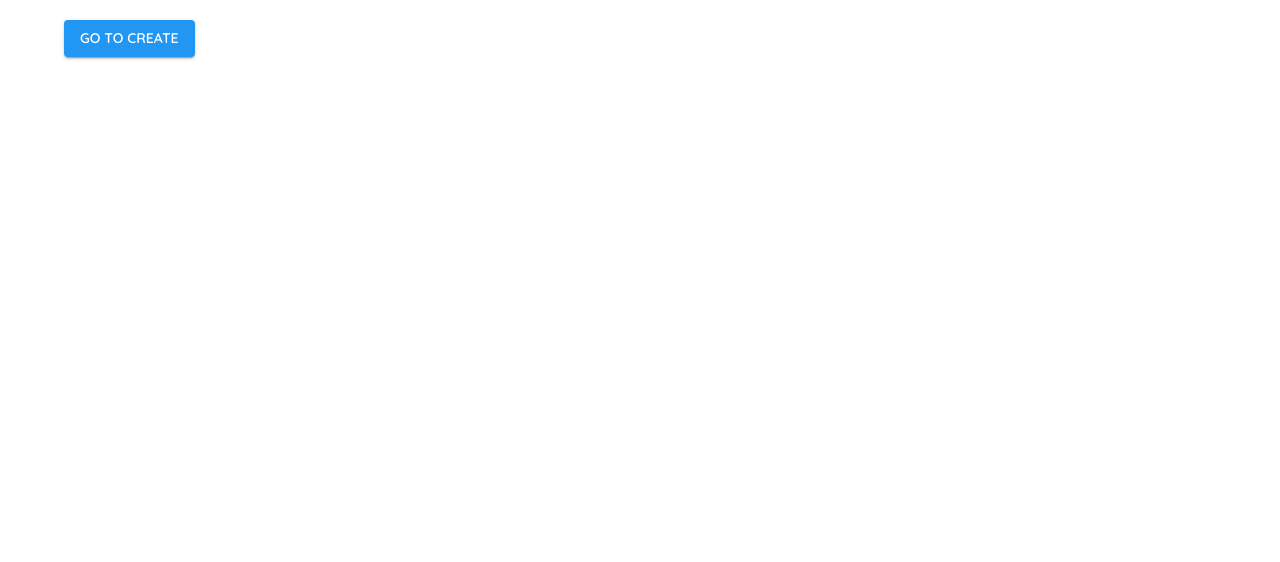
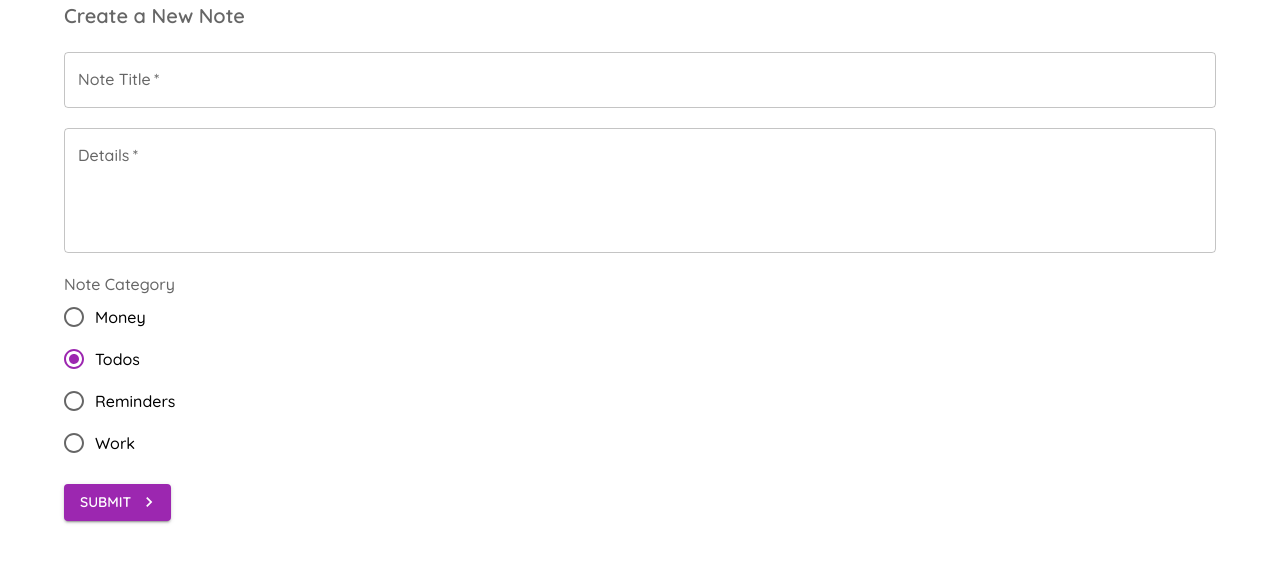
Before and after one commit to GrzegorzPacewicz/notes-mui, a React (Vite) app: page /#/create in a window 1280 px wide. Before the commit this address led to /. Shown: the top 562 px of the page. Built offline with nearby package versions, Linux system fonts and the light colour scheme.

Commit message:
Inverted colors: primary to secondary.

```diff
--- /dev/null
+++ b/data/db.json
@@ -0,0 +1,22 @@
+{
+  "notes": [
+    {
+      "title": "Birthday bash",
+      "details": "Lorem Ipsum is simply dummy text of the printing and typesetting industry. Lorem Ipsum has been the industry's standard dummy text ever since the 1500s, when an unknown printer took a galley of type and scrambled it to make a type specimen book.",
+      "category": "reminders",
+      "id": 1
+    },
+    {
+      "title": "Complete my training",
+      "details": "Lorem Ipsum is simply dummy text of the printing and typesetting industry. Lorem Ipsum has been the industry's standard dummy text ever since the 1500s, when an unknown printer took.",
+      "category": "work",
+      "id": 2
+    },
+    {
+      "title": "Order a dinner!",
+      "details": "Lorem Ipsum is simply dummy text of the printing and typesetting industry. Lorem Ipsum has been the industry's standard dummy text ever since the 1500s, when an unknown printer took a galley of type and scrambled it to make a type specimen book.\nLorem Ipsum is simply dummy text of the printing and typesetting industry. Lorem Ipsum has been the industry's standard dummy text ever since the 1500s, when an unknown printer took a galley of type and scrambled it to make a type specimen book.",
+      "category": "todos",
+      "id": 3
+    }
+  ]
+}
--- a/src/pages/CreateNote/CreateNote.jsx
+++ b/src/pages/CreateNote/CreateNote.jsx
@@ -48,7 +48,7 @@ const CreateNote = () => {
                     onChange={(event) => setTitle(event.target.value)}
                     variant="outlined"
                     label="Note Title"
-                    color="secondary"
+                    color="primary"
                     fullWidth
                     required
                     error={titleError}
@@ -59,7 +59,7 @@ const CreateNote = () => {
                     onChange={(event) => setDetails(event.target.value)}
                     variant="outlined"
                     label="Details"
-                    color="secondary"
+                    color="primary"
                     multiline
                     rows={4}
                     fullWidth
@@ -69,22 +69,22 @@ const CreateNote = () => {
                 </StyledTextField>
 
                 <StyledFormControl>
-                    <FormLabel color="secondary">Note Category</FormLabel>
+                    <FormLabel>Note Category</FormLabel>
                     <RadioGroup
                         value={category}
                         onChange={(event) => setCategory(event.target.value)}
-                        color="secondary"
+                        color="primary"
                     >
-                        <FormControlLabel value="money" control={<Radio color="secondary"  />} label="Money"/>
-                        <FormControlLabel value="todos" control={<Radio color="secondary"/>} label="Todos"/>
-                        <FormControlLabel value="reminders" control={<Radio color="secondary"/>} label="Reminders"/>
-                        <FormControlLabel value="work" control={<Radio color="secondary"/>} label="Work"/>
+                        <FormControlLabel value="money" control={<Radio/>} label="Money"/>
+                        <FormControlLabel value="todos" control={<Radio/>} label="Todos"/>
+                        <FormControlLabel value="reminders" control={<Radio/>} label="Reminders"/>
+                        <FormControlLabel value="work" control={<Radio/>} label="Work"/>
                     </RadioGroup>
                 </StyledFormControl>
 
                 <Button
                     type="submit"
-                    color="secondary"
+                    color="primary"
                     variant="contained"
                     endIcon={<KeyboardArrowRightIcon/>}
                 >
--- a/src/pages/Notes.jsx
+++ b/src/pages/Notes.jsx
@@ -11,7 +11,7 @@ const Notes = () => {
             >
                 <Button
                     type="submit"
-                    color="primary"
+                    color="secondary"
                     variant="contained"
                 >
                     Go to Create
--- a/src/theme.jsx
+++ b/src/theme.jsx
@@ -3,11 +3,11 @@ import { blue, grey, purple } from "@mui/material/colors";
 
 export const theme = createTheme({
     palette: {
-        primary: blue,
+        primary: purple,
             // {
             //     main: grey[100]
             // },
-        secondary: purple
+        secondary: blue
     },
     typography: {
         fontFamily: 'Quicksand',
```
